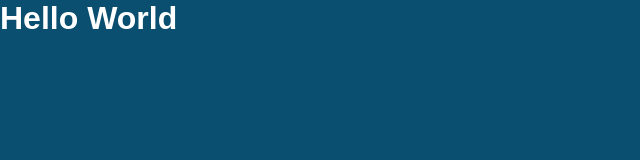
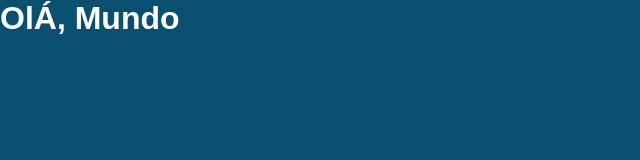
Before and after one commit to jose-carlos-code/Estudos-React, a React (Create React App) app: page / in a window 1280 px wide. Shown: the top 160 px of the page, without its empty margins (0-640 px from the left). Built offline with nearby package versions, Linux system fonts and the light colour scheme.

Commit message:
instalação do prettierrc.js

```diff
--- a/package.json
+++ b/package.json
@@ -6,6 +6,7 @@
     "@testing-library/jest-dom": "^5.17.0",
     "@testing-library/react": "^13.4.0",
     "@testing-library/user-event": "^13.5.0",
+    "eslint-plugin-prettier": "^5.0.1",
     "react": "^18.2.0",
     "react-dom": "^18.2.0",
     "react-scripts": "5.0.1",
--- a/src/App.js
+++ b/src/App.js
@@ -1,5 +1,7 @@
 import React from 'react';
 import './App.css';
 export default function App() {
-  return <h1>Hello World</h1>;
+  return (
+    <h1>OlÁ, Mundo</h1>
+  );
 }
```
Also changed, not shown: .prettierrc.js (added), 1 other file (tests, documents, lock files or other folders).
